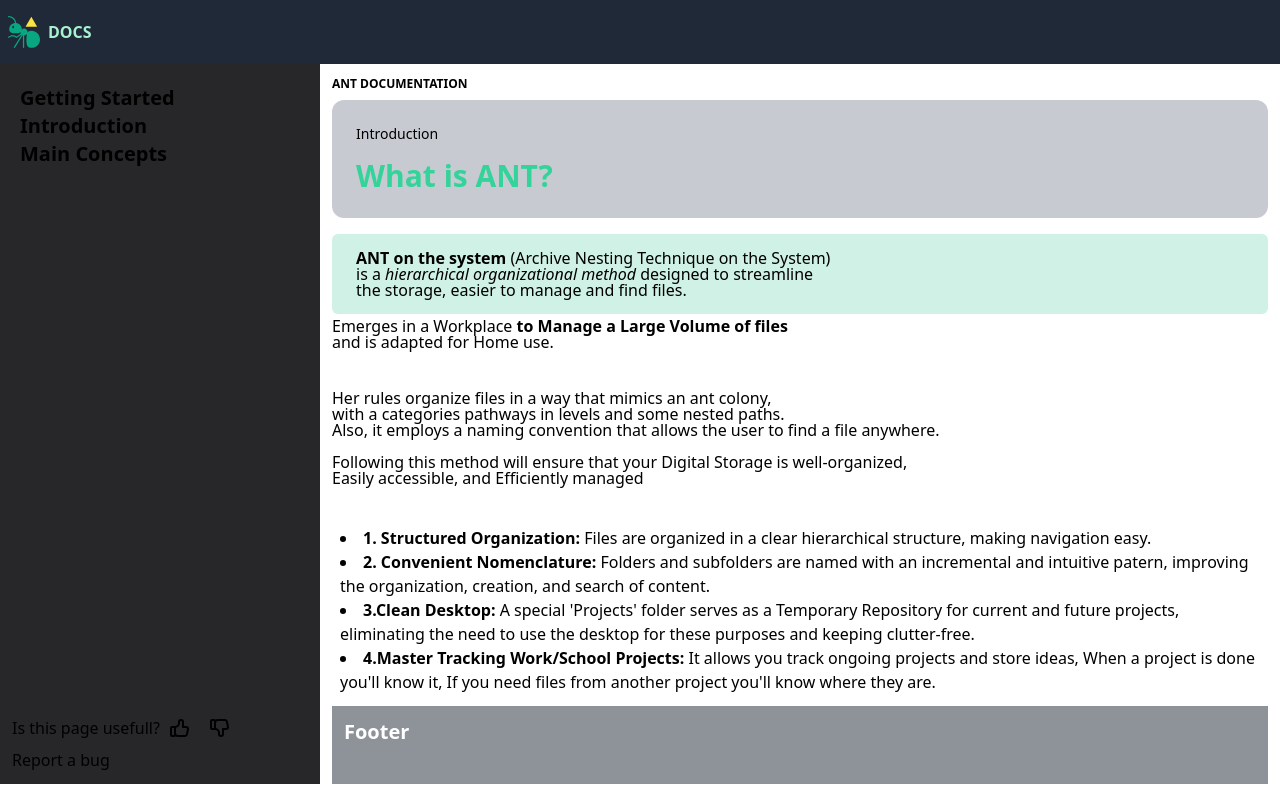
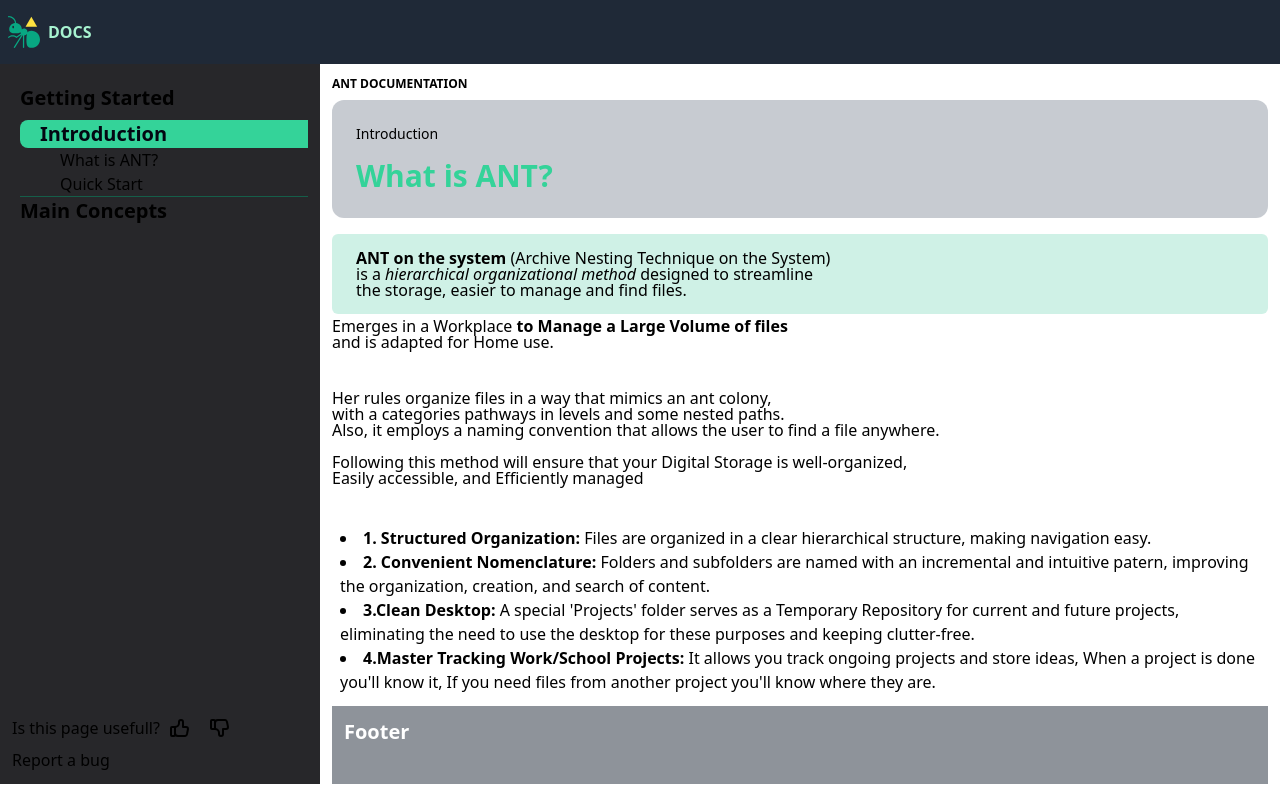
Before and after one commit to MikeWorldYt/ANT-system, an Angular app: page /home/docs/introduction in a window 1280 px wide. Built offline with nearby package versions, Linux system fonts and the light colour scheme.

Commit message:
current string is into

```diff
--- a/src/app/layout/nav/nav.component.ts
+++ b/src/app/layout/nav/nav.component.ts
@@ -16,7 +16,7 @@ import { RouterLink, RouterLinkActive, RouterOutlet } from '@angular/router';
 })
 export class NavComponent {
   // Toogle
-  currentSection: string = '';
+  currentSection: string = 'introduction';
   showMe: boolean = true;
   visible: boolean = false;
   toggle(section: string) {
```
